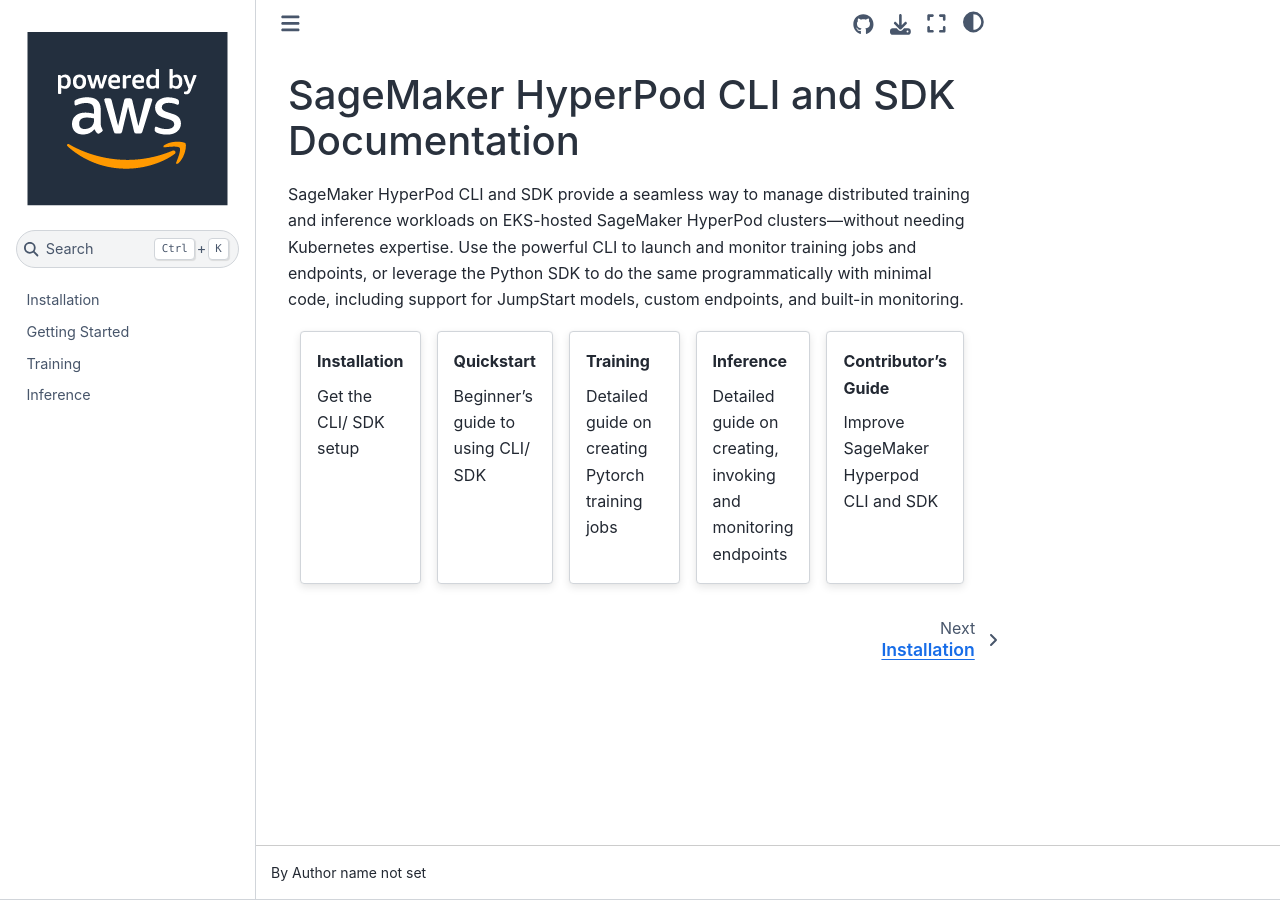
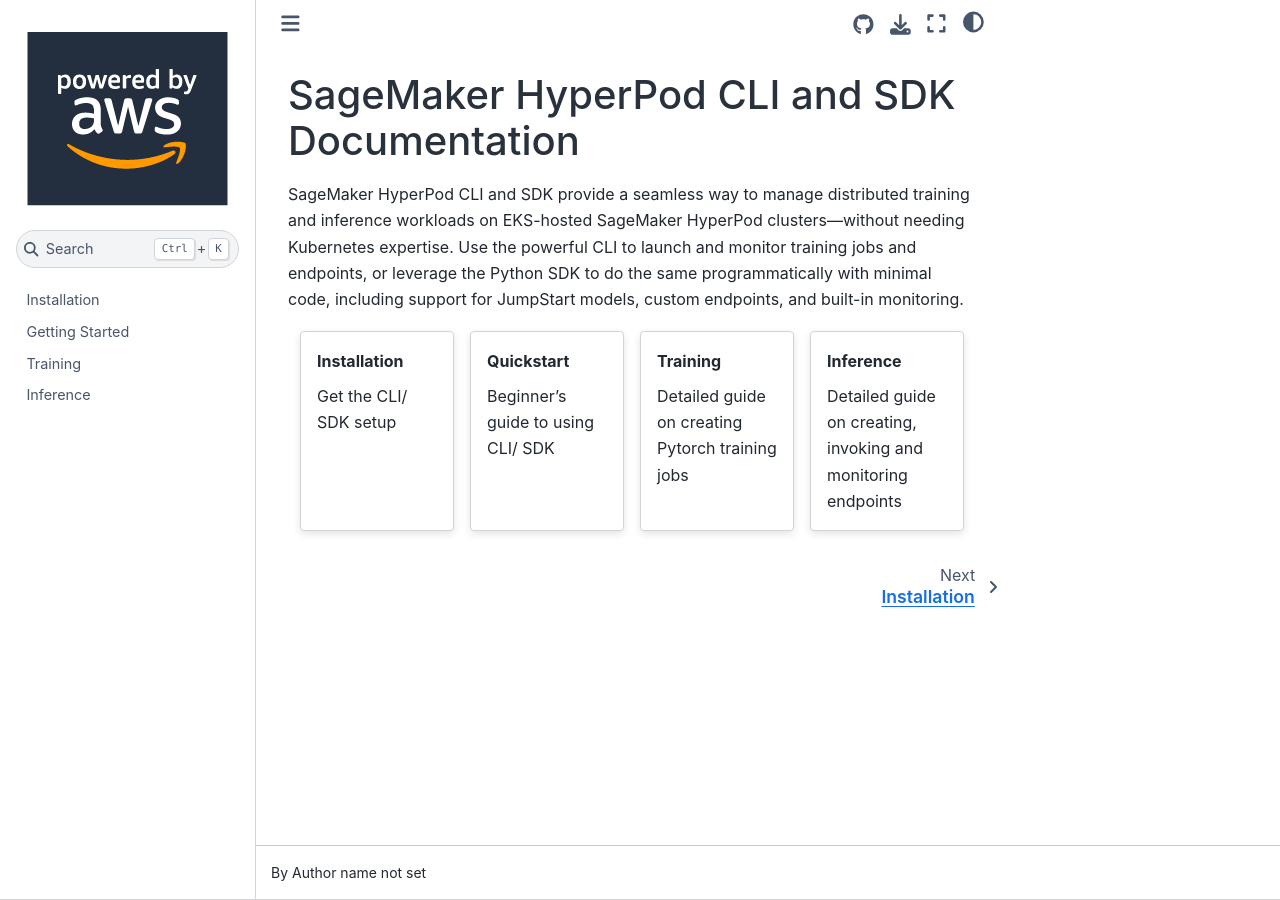
Before and after one commit to aws/sagemaker-hyperpod-cli, a Sphinx documentation site: the page built from doc/index.md, in a window 1280 px wide. Built offline with Sphinx 7.4.7 and the Sphinx Book theme 1.1.4, drawn with Linux system fonts in a browser that asks for light colours; pages that are not in the unit, such as notebooks, are missing from menus.

Commit message:
Documentation (#146)
* Update telemetry status to be Integer for parity (#130)

Co-authored-by: adishaa <adishaa@amazon.com>

* Release new version for Health Monitoring Agent (1.0.643.0_1.0.192.0) with minor improvements and bug fixes (#137)

* Release new version for Health Monitoring Agent (1.0.674.0_1.0.199.0) with minor improvements and bug fixes. (#139)

* documentation working setup

* training inference documentation changes

* Add more inference examples

---------

Co-authored-by: adishaa <adishaa@amazon.com>
Co-authored-by: maheshxb <maheshxb@amazon.com>
Co-authored-by: jiayelamazon <jiayel@amazon.com>

```diff
--- a/doc/index.md
+++ b/doc/index.md
@@ -47,12 +47,5 @@
 Detailed guide on creating, invoking and monitoring endpoints
 :::
 
-:::{grid-item-card} Contributor's Guide
-:link: getting_started
-:link-type: ref
-
-Improve SageMaker Hyperpod CLI and SDK
-:::
-
 ::::
 ::::
```
Also changed, not shown: doc/inference.md (+3 -0 lines).
